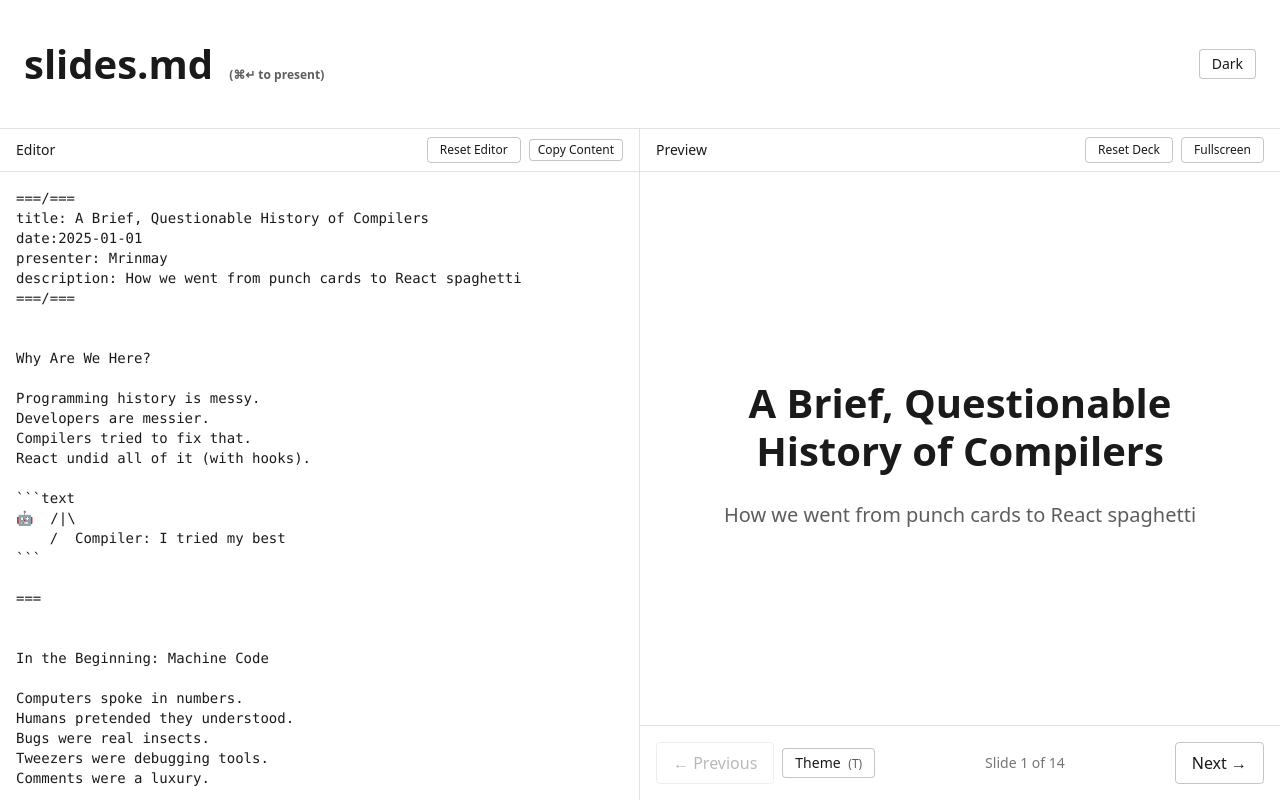
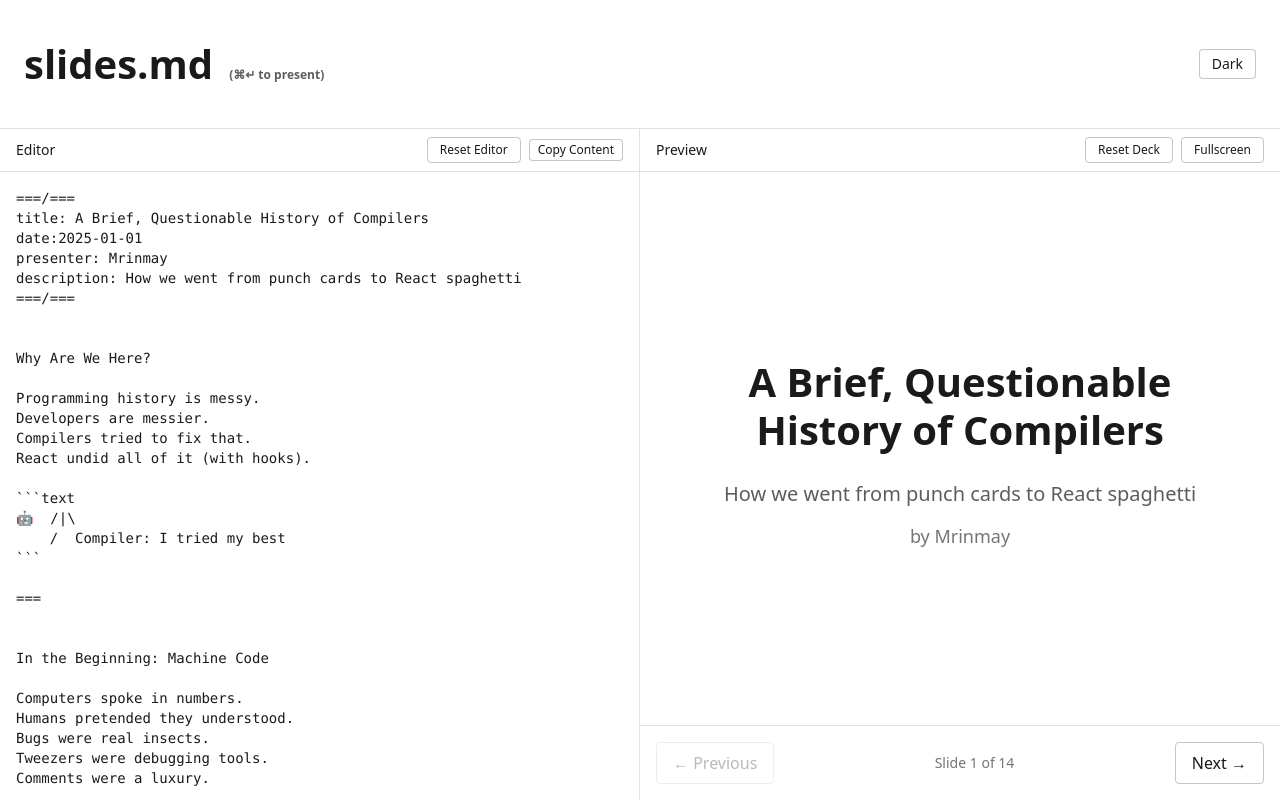
Before and after one commit to devmrin/slides-md, a React (Vite) app: page / in a window 1280 px wide. Built offline with nearby package versions, Linux system fonts and the light colour scheme.

Commit message:
feat: clean up code

```diff
--- a/src/App.tsx
+++ b/src/App.tsx
@@ -4,7 +4,7 @@ import { useSlides } from "./hooks/useSlides";
 import { useFullscreen } from "./hooks/useFullscreen";
 import { Slide } from "./components/Slide";
 import { Editor } from "./components/Editor";
-import { SlideNav } from "./components/SlideNav";
+import { Director } from "./components/Director";
 
 export default function App() {
   const [markdown, setMarkdown] = useState<string>(initialMarkdown);
@@ -110,7 +110,7 @@ export default function App() {
             frontmatter={frontmatter}
           />
         </div>
-        <SlideNav
+        <Director
           currentSlide={currentSlide}
           slidesLength={slides.length}
           prevSlide={prevSlide}
@@ -212,13 +212,14 @@ export default function App() {
               frontmatter={frontmatter}
             />
           </div>
-          <SlideNav
+          <Director
             currentSlide={currentSlide}
             slidesLength={slides.length}
             prevSlide={prevSlide}
             nextSlide={nextSlide}
             textColor={textColor}
             bgColor={bgColor}
+            frontmatter={frontmatter}
             onToggleTheme={() => setIsDark((d) => !d)}
           />
         </div>
--- /dev/null
+++ b/src/components/Director.tsx
@@ -0,0 +1,20 @@
+import { SlideNav } from "./SlideNav";
+
+interface DirectorProps {
+  currentSlide: number;
+  slidesLength: number;
+  prevSlide: () => void;
+  nextSlide: () => void;
+  textColor: string;
+  bgColor: string;
+  frontmatter?: Record<string, string>;
+  isFullscreen?: boolean;
+  onExitFullscreen?: () => void;
+  onToggleTheme?: () => void;
+}
+
+export function Director(props: DirectorProps) {
+  // Central wrapper for slide navigation and controls.
+  // Keeps navigation usage consistent across preview and fullscreen.
+  return <SlideNav {...props} />;
+}
--- a/src/components/Slide.tsx
+++ b/src/components/Slide.tsx
@@ -13,6 +13,11 @@ export function Slide({ slide, isTitle, frontmatter }: SlideProps) {
         <h1 className="text-6xl font-bold mb-4">{frontmatter.title}</h1>
         {frontmatter.description && (
           <p className="text-xl opacity-70 mt-6">{frontmatter.description}</p>
+        )}
+        {frontmatter.presenter && (
+          <p className="text-lg semi-bold opacity-60 mt-2">
+            by {frontmatter.presenter}
+          </p>
         )}
       </div>
     );
--- a/src/components/SlideNav.tsx
+++ b/src/components/SlideNav.tsx
@@ -19,9 +19,6 @@ export function SlideNav({
   textColor,
   bgColor,
   frontmatter,
-  isFullscreen,
-  onExitFullscreen,
-  onToggleTheme,
 }: SlideNavProps) {
   return (
     <div
@@ -37,26 +34,12 @@ export function SlideNav({
         >
           ← Previous
         </button>
-        {/* Theme button available in nav when not fullscreen (App shows it in fullscreen topbar) */}
-        {!isFullscreen && onToggleTheme && (
-          <button
-            onClick={onToggleTheme}
-            className="px-3 py-1 text-sm border rounded"
-            style={{
-              borderColor: textColor + "40",
-              color: textColor,
-              backgroundColor: bgColor,
-            }}
-          >
-            Theme <span className="ml-1 text-xs opacity-70">(T)</span>
-          </button>
-        )}
       </div>
       <div className="text-center flex-1 mx-4">
         <div className="text-sm opacity-60">
           Slide {currentSlide + 1} of {slidesLength}
         </div>
-        {frontmatter?.title && (
+        {frontmatter?.title && Number(currentSlide) > 0 && (
           <div className="text-xs mt-1 opacity-40">
             {frontmatter.title} by {frontmatter.presenter}
           </div>
--- a/src/hooks/useFullscreen.ts
+++ b/src/hooks/useFullscreen.ts
@@ -29,7 +29,7 @@ export function useFullscreen(isFullscreen: boolean, setIsFullscreen: (v: boolea
       try {
         await document.documentElement.requestFullscreen();
       } catch (err) {
-        console.log("Fullscreen not supported:", err);
+        console.error("Fullscreen not supported:", err);
       }
     } else {
       setIsFullscreen(false);
```
